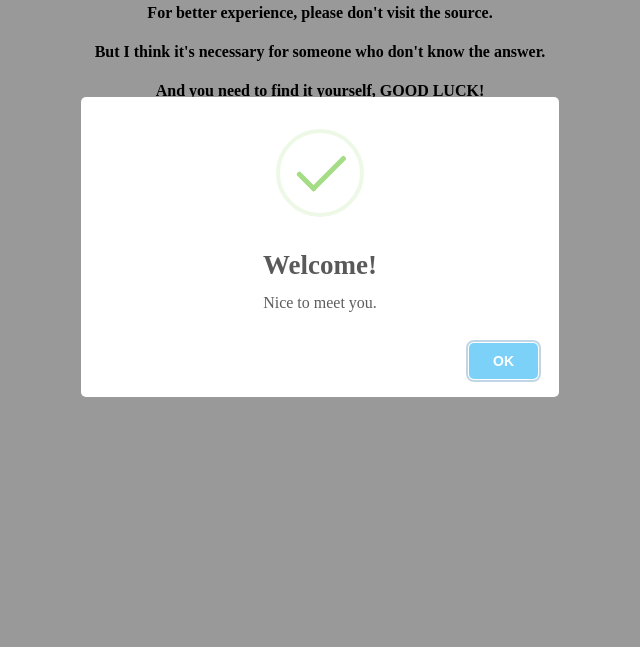
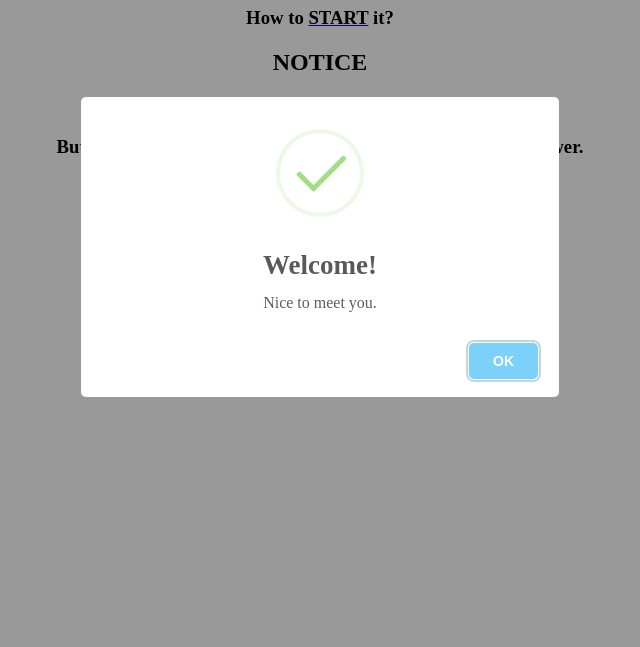
Before and after one commit to ArchyMoe/Nastery, a plain HTML site: page index.html in a window 1280 px wide. Shown: the part 153-800 px from the top of the page, without its empty margins (320-960 px from the left). Drawn offline with nearby package versions, Linux system fonts and the light colour scheme; a small style sheet from the web is missing.

Commit message:
Update index.html

```diff
--- a/index.html
+++ b/index.html
@@ -83,10 +83,13 @@ function IsMD(){
     if(flag) swal("Level 1","aHR0cHMlM0EvL25hc3Rlcnkubm93LnNoL2xldHMtYmVnaW4uaHRtbA==","success");
 }
 </script>
-
+</br>
+</br>
+</br>
+</br>
 <center><h1 style="font-family:'HoangYen11';" >Welcome come to Nastery!</h1></center>
-<center><h3 style="font-family:'HoangYen11';" >How to <a href="#" onclick="IsMD()" title="Just visit this site on your mobile device."><strong>START</strong></a> it?</h3></center>
+<center><h3 style="font-family:'HoangYen11';" >How to <a href="#" onclick="IsMD()" title="Just visit this site on your mobile device."><strong><font style="color:#000000;">START</font></strong></a> it?</h3></center>
 <center><h2 style="font-family:'HoangYen11';" >NOTICE</h2></center>
-<center><h4 style="font-family:'HoangYen11';" >For better experience, please don't visit the source.</h4></center>
-<center><h4 style="font-family:'HoangYen11';" >But I think it's necessary for someone who don't know the answer.</h4></center>
-<center><h4 style="font-family:'HoangYen11';" >And you need to find it yourself, GOOD LUCK!</h4></center>
+<center><h3 style="font-family:'HoangYen11';" >For better experience, please don't visit the source.</h3></center>
+<center><h3 style="font-family:'HoangYen11';" >But I think it's necessary for someone who don't know the answer.</h3></center>
+<center><h3 style="font-family:'HoangYen11';" >And you need to find it yourself, GOOD LUCK!</h3></center>
```
